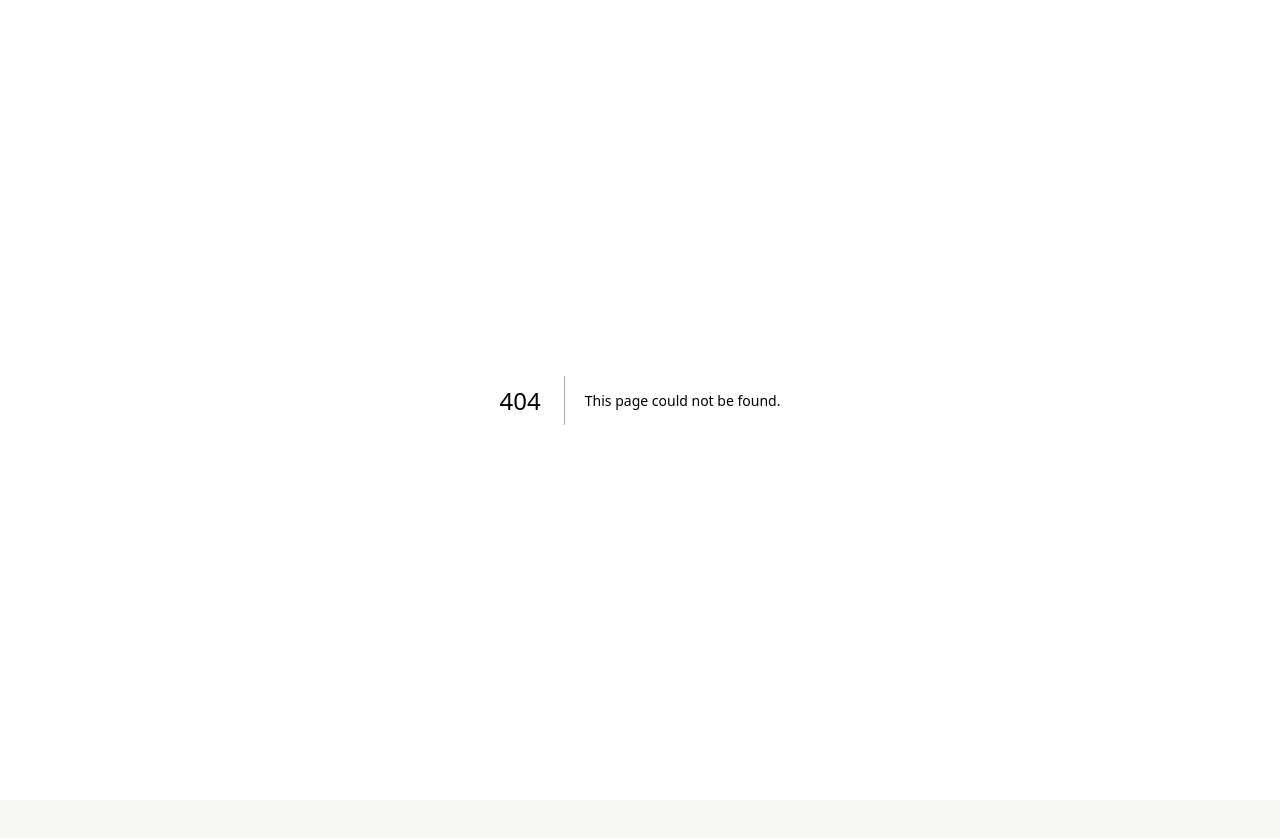
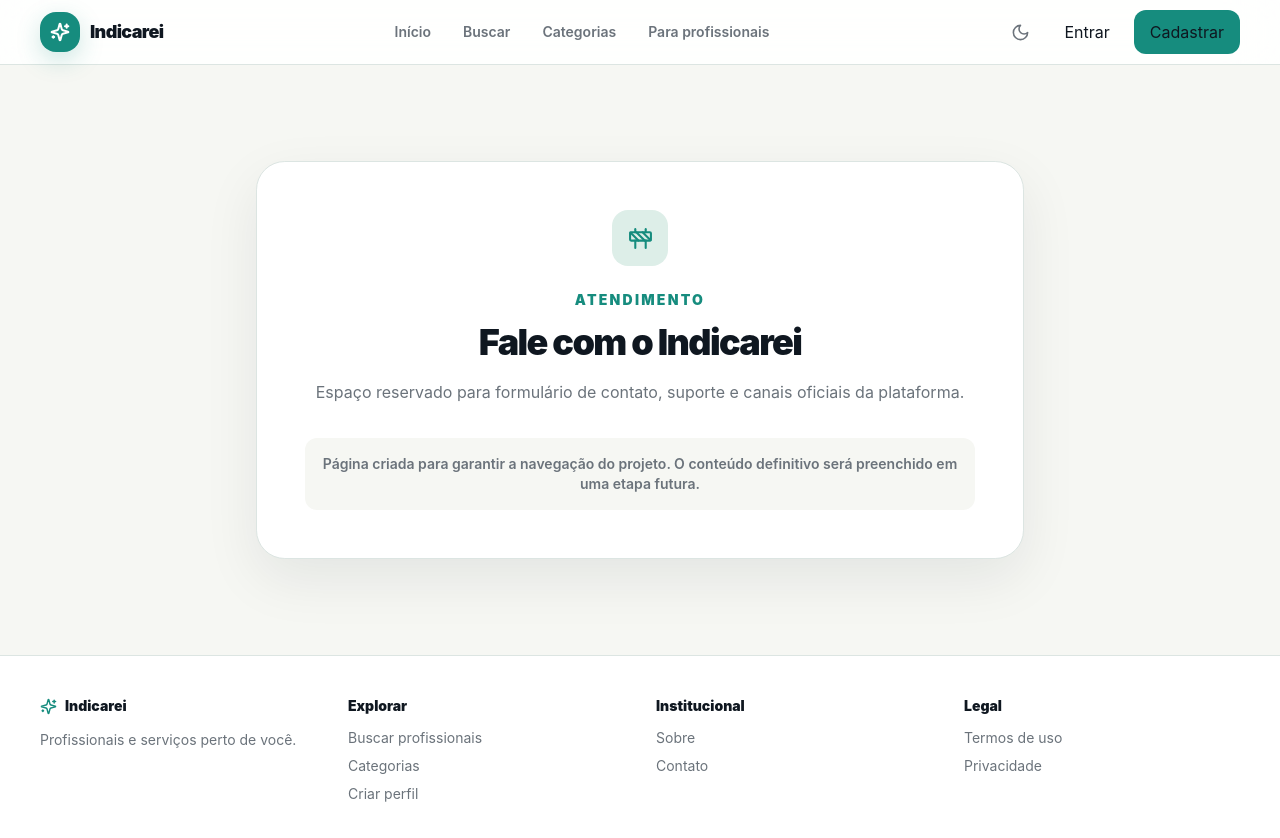
Before and after one commit to JoelsonJSantos/indicarei-v2, a Next.js app: page /contato in a window 1280 px wide. Before the commit this address had no page. Shown: the top 838 px of the page. Before the commit the page ends 800 px from the top, so only its background shows below. Built offline with nearby package versions, Linux system fonts and the light colour scheme.

Commit message:
feat: cria página provisória de contato

```diff
--- /dev/null
+++ b/src/app/contato/page.tsx
@@ -0,0 +1,11 @@
+import { PublicPlaceholderPage } from "@/components/public-placeholder-page";
+
+export default function ContactPage() {
+  return (
+    <PublicPlaceholderPage
+      eyebrow="Atendimento"
+      title="Fale com o Indicarei"
+      description="Espaço reservado para formulário de contato, suporte e canais oficiais da plataforma."
+    />
+  );
+}
```
